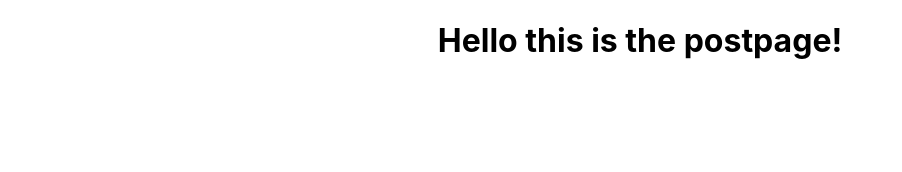
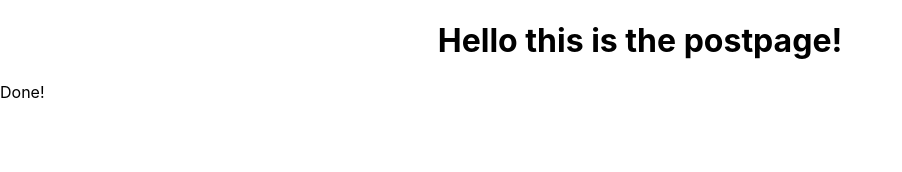
Before and after one commit to pamadrian/week-4-day-4-redux-thunks, a React (Create React App) app: page /post/1 in a window 1280 px wide. Shown: the top 172 px of the page, without its empty margins (0-902 px from the left). Built offline with nearby package versions, Linux system fonts and the light colour scheme; no server answers.

Commit message:
used selector in PostPage component and displayed loading message when post is still loading and done when the post has been fetched

```diff
--- a/src/pages/PostPage.js
+++ b/src/pages/PostPage.js
@@ -2,12 +2,14 @@
 import React from "react";
 import { useParams } from "react-router-dom";
 import { useEffect } from "react";
-import { useDispatch } from "react-redux";
+import { useDispatch, useSelector } from "react-redux";
 import { fetchPost } from "../store/postPage/actions";
+import { selectPostAndComments } from "../store/postPage/selectors";
 
 export default function PostPage() {
   const { id } = useParams();
   const dispatch = useDispatch();
+  const loading = useSelector(selectPostAndComments);
   console.log(id);
 
   useEffect(() => {
@@ -18,7 +20,9 @@ export default function PostPage() {
     <div>
       {" "}
       <h1 align="center">Hello this is the postpage!</h1>
-      <div></div>
+      <div>
+        <p>{loading ? <em>Loading...</em> : <p> Done! </p>}</p>
+      </div>
     </div>
   );
 }
```
